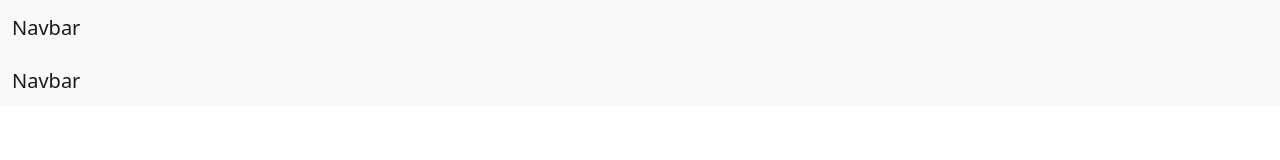
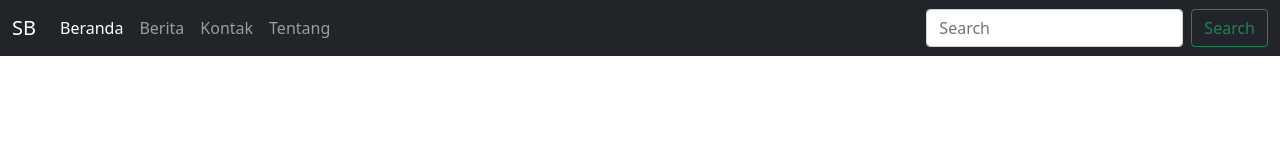
Before and after one commit to samuelbosawer/sacode-day06-project02, a plain HTML site: page index.html in a window 1280 px wide. Drawn offline with nearby package versions, Linux system fonts and the light colour scheme.

Commit message:
navbar 2

```diff
--- a/index.html
+++ b/index.html
@@ -8,19 +8,34 @@
     <link href="https://cdn.jsdelivr.net/npm/bootstrap@5.1.3/dist/css/bootstrap.min.css" rel="stylesheet" integrity="sha384-1BmE4kWBq78iYhFldvKuhfTAU6auU8tT94WrHftjDbrCEXSU1oBoqyl2QvZ6jIW3" crossorigin="anonymous">
 </head>
 <body>
-    <!-- As a link -->
-    <nav class="navbar navbar-light bg-light">
+    <nav class="navbar navbar-expand-lg navbar-dark bg-dark">
         <div class="container-fluid">
-        <a class="navbar-brand" href="#">Navbar</a>
+          <button class="navbar-toggler" type="button" data-bs-toggle="collapse" data-bs-target="#navbarTogglerDemo01" aria-controls="navbarTogglerDemo01" aria-expanded="false" aria-label="Toggle navigation">
+            <span class="navbar-toggler-icon"></span>
+          </button>
+          <div class="collapse navbar-collapse" id="navbarTogglerDemo01">
+            <a class="navbar-brand" href="#">SB</a>
+            <ul class="navbar-nav me-auto mb-2 mb-lg-0">
+              <li class="nav-item">
+                <a class="nav-link active" aria-current="page" href="#">Beranda</a>
+              </li>
+              <li class="nav-item">
+                <a class="nav-link" href="#">Berita</a>
+              </li>
+              <li class="nav-item">
+                <a class="nav-link" href="#">Kontak</a>
+              </li>
+              <li class="nav-item">
+                <a class="nav-link" href="#">Tentang</a>
+              </li>
+            </ul>
+            <form class="d-flex">
+              <input class="form-control me-2" type="search" placeholder="Search" aria-label="Search">
+              <button class="btn btn-outline-success" type="submit">Search</button>
+            </form>
+          </div>
         </div>
-    </nav>
-
-  <!-- As a heading -->
-    <nav class="navbar navbar-light bg-light">
-        <div class="container-fluid">
-        <span class="navbar-brand mb-0 h1">Navbar</span>
-        </div>
-    </nav>
+      </nav>
 
 
     <script src="https://cdn.jsdelivr.net/npm/bootstrap@5.1.3/dist/js/bootstrap.bundle.min.js" integrity="sha384-ka7Sk0Gln4gmtz2MlQnikT1wXgYsOg+OMhuP+IlRH9sENBO0LRn5q+8nbTov4+1p" crossorigin="anonymous"></script>
```
